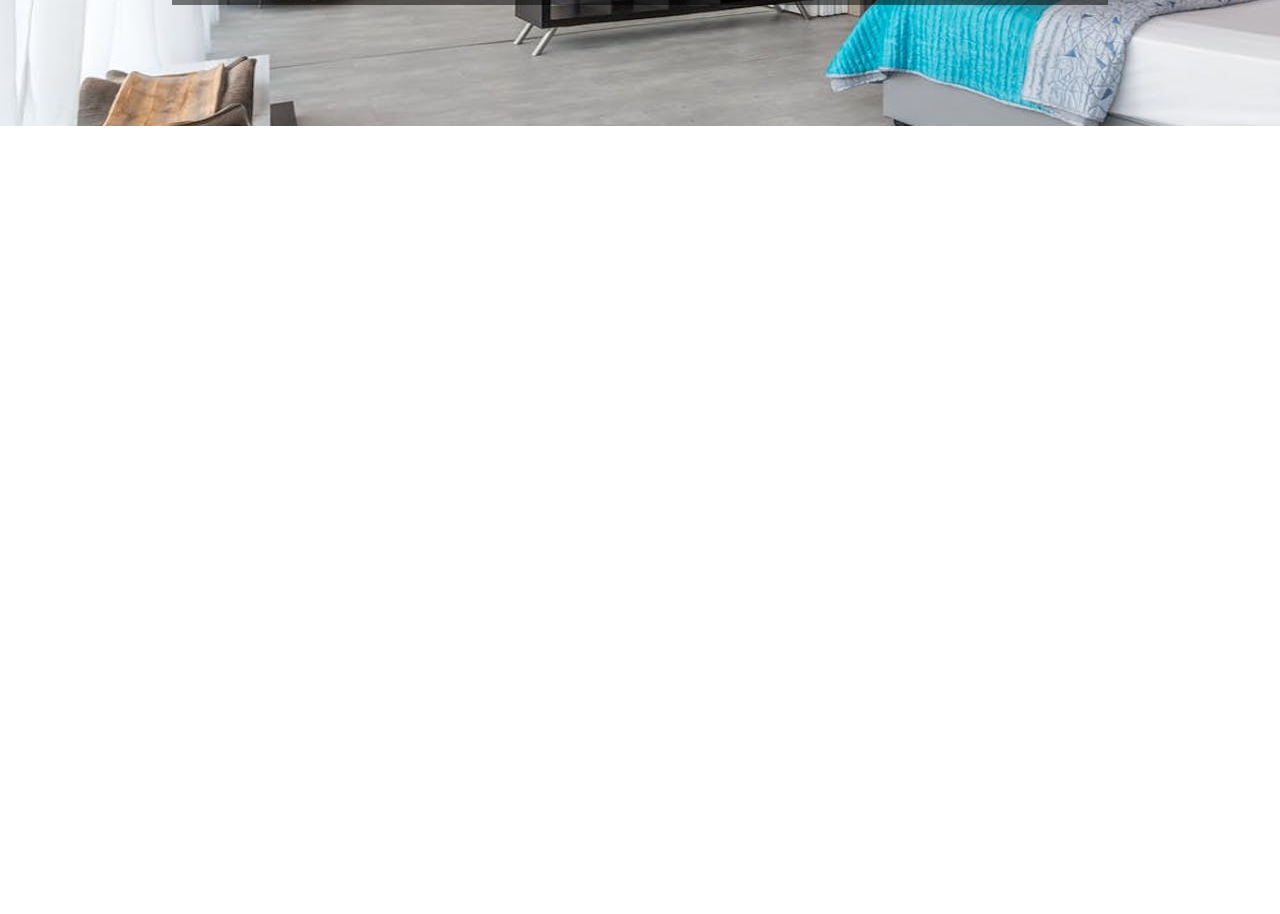
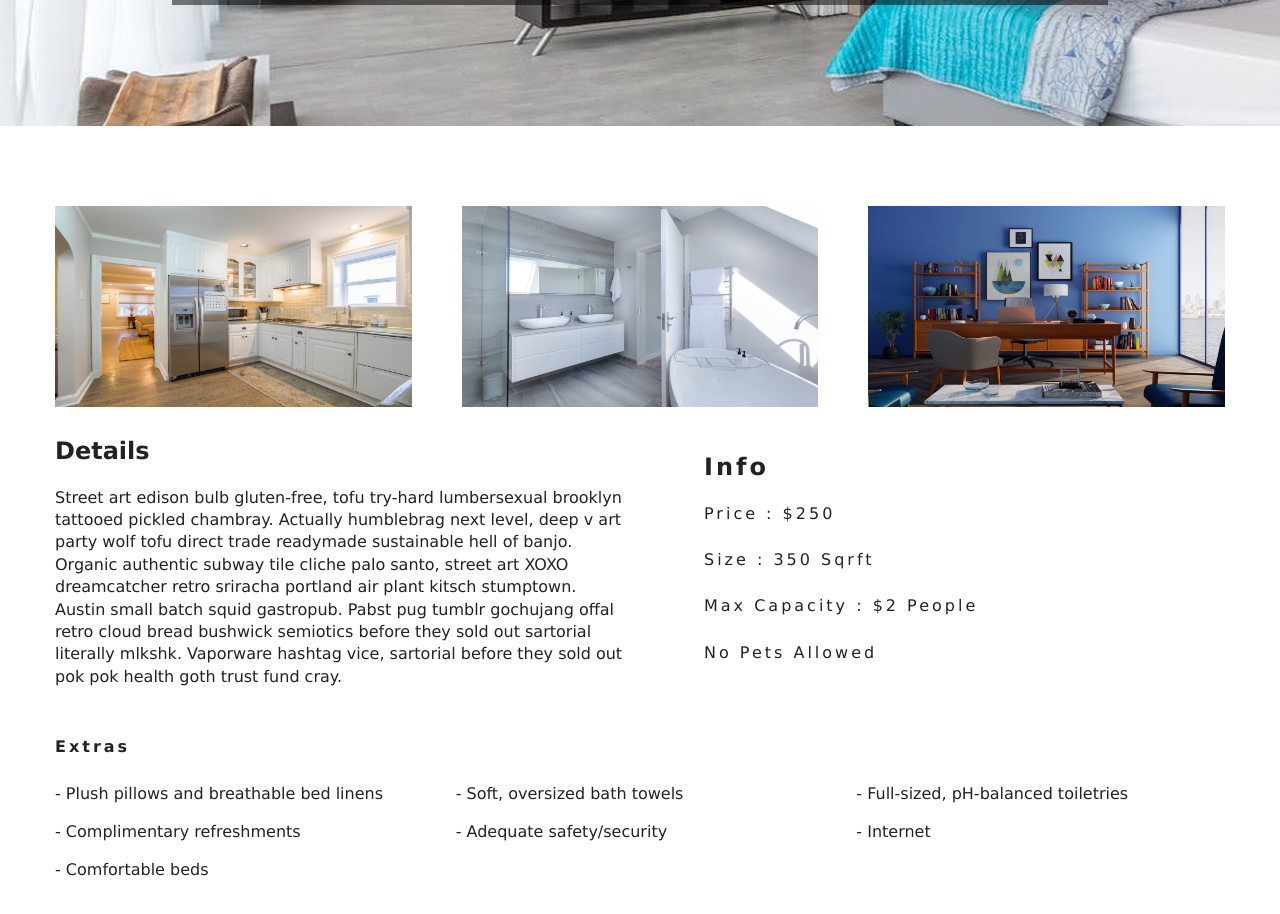
Before and after one commit to gustaveH/resort-hotel, a React (Create React App) app: page /rooms/double-basic in a window 1280 px wide. Shown: the part 420-1334 px from the top of the page. Before the commit the page ends 800 px from the top, so only its background shows below. Built offline with nearby package versions, Linux system fonts and the light colour scheme.

Commit message:
added thre more components

```diff
--- /dev/null
+++ b/src/components/RoomContainer.js
@@ -0,0 +1,13 @@
+import React from 'react';
+import RoomFilter from './RoomFilter';
+import RoomList from './RoomList';
+
+export default function RoomsContainer() {
+  return (
+    <div>
+      Hello from rooms container
+      <RoomFilter />
+      <RoomList />
+    </div>
+  );
+}
--- /dev/null
+++ b/src/components/RoomFilter.js
@@ -0,0 +1,5 @@
+import React from 'react';
+
+export default function RoomFilter() {
+  return <div>hello from room filter</div>;
+}
--- /dev/null
+++ b/src/components/RoomList.js
@@ -0,0 +1,5 @@
+import React from 'react';
+
+export default function RoomList() {
+  return <div>hello from room list</div>;
+}
--- a/src/pages/Rooms.js
+++ b/src/pages/Rooms.js
@@ -2,9 +2,11 @@ import React from 'react';
 import Hero from '../components/Hero';
 import Banner from '../components/Banner';
 import { Link } from 'react-router-dom';
+import RoomContainer from '../components/RoomContainer';
 
 const Rooms = () => {
   return (
+    <>
       <Hero hero='roomsHero'>
         <Banner title='our rooms'>
           <Link to='/' className='btn-primary'>
@@ -12,6 +14,8 @@ const Rooms = () => {
           </Link>
         </Banner>
       </Hero>
+      <RoomContainer />
+    </>
   );
 };
 export default Rooms;
--- a/src/pages/SingleRoom.js
+++ b/src/pages/SingleRoom.js
@@ -42,14 +42,53 @@ class SingleRoom extends React.Component {
       pets,
       images,
     } = room;
+    const [mainImg, ...defaultImg] = images;
+    console.log(defaultImg);
     return (
-      <StyledHero img={images[0]}>
+      <>
+        <StyledHero img={mainImg || this.state.defaultBcg}>
           <Banner title={`${name} room`}>
             <Link to='/rooms' className='btn-primary'>
               back to rooms
             </Link>
           </Banner>
         </StyledHero>
+        <section className='single-room'>
+          <div className='single-room-images'>
+            {defaultImg.map((item, index) => {
+              return <img key={index} src={item} alt={name} />;
+            })}
+          </div>
+          <div className='single-room-info'>
+            <article className='description'>
+              <h3>Details</h3>
+              <p>{description}</p>
+            </article>
+            <article className='info'>
+              <h3>info</h3>
+              <h6>price : ${price}</h6>
+              <h6>size : {size} sqrft</h6>
+              <h6>
+                max capacity : $
+                {capacity > 1
+                  ? `${capacity} people`
+                  : `$
+                {capacity} person`}
+              </h6>
+              <h6>{pets ? 'pets allowed' : 'no pets allowed'}</h6>
+              <h6>{breakfast && 'free breakfast included'}</h6>
+            </article>
+          </div>
+        </section>
+        <section className='room-extras'>
+          <h6>extras</h6>
+          <ul className='extras'>
+            {extras.map((item, index) => {
+              return <li key={index}>- {item}</li>;
+            })}
+          </ul>
+        </section>
+      </>
     );
   }
 }
```
Lines whose indentation alone changed are shown as unchanged.
